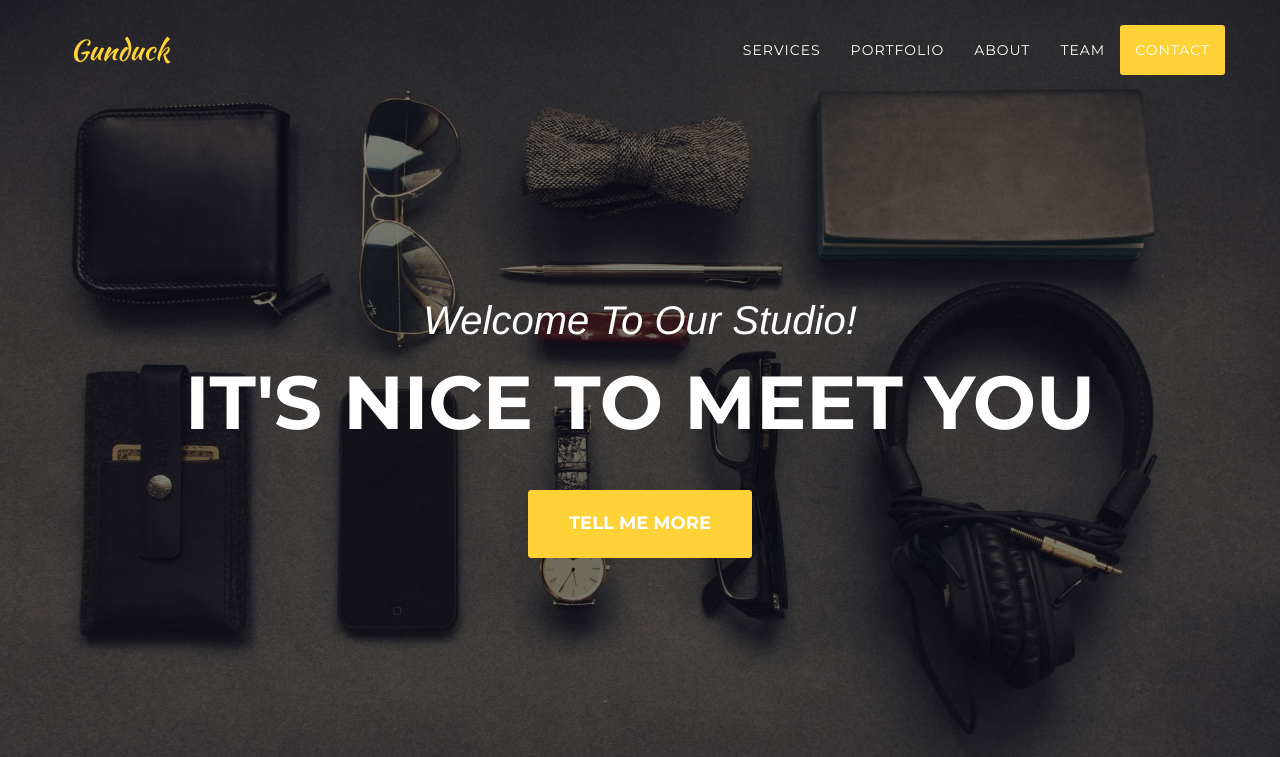
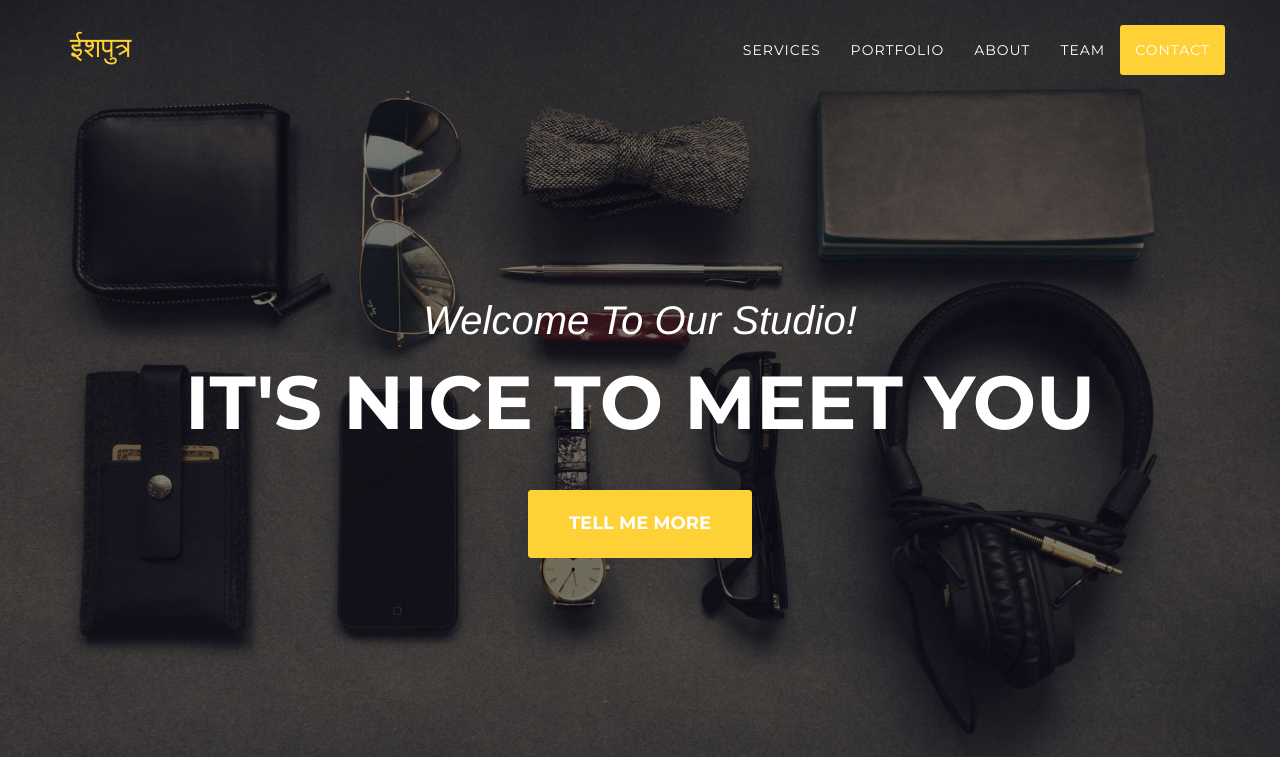
Before and after one commit to aks75ska/gunduck-tutorial, a Django app: template gunduck/templates/userViews/index.html in a window 1280 px wide. Shown: the top 757 px of the page. Run offline with Django 3.2, Linux system fonts and the light colour scheme; the template is opened without the code that fills it, so the values that code supplies are empty; some libraries are stand-ins or nearby versions; some web fonts are replaced.

Commit message:
added hindi font

```diff
--- a/gunduck/templates/userViews/index.html
+++ b/gunduck/templates/userViews/index.html
@@ -34,6 +34,13 @@
         <script src="https://oss.maxcdn.com/libs/respond.js/1.4.2/respond.min.js"></script>
     <![endif]-->
 
+    <style>
+        @font-face {
+            font-family: myFirstFont;
+            src: url(static/fonts/k010.TTF);
+        }
+    </style>
+
 </head>
 
 <body id="page-top" class="index">
@@ -49,7 +56,7 @@
                     <span class="icon-bar"></span>
                     <span class="icon-bar"></span>
                 </button>
-                <a class="navbar-brand page-scroll" href="#page-top">Gunduck</a>
+                <a class="navbar-brand page-scroll" href="#page-top" style="font-family: myFirstFont;">ईशपुत्र</a>
             </div>
 
             <!-- Collect the nav links, forms, and other content for toggling -->
```
Also changed, not shown: gunduck/static/fonts/k010.TTF (added).
